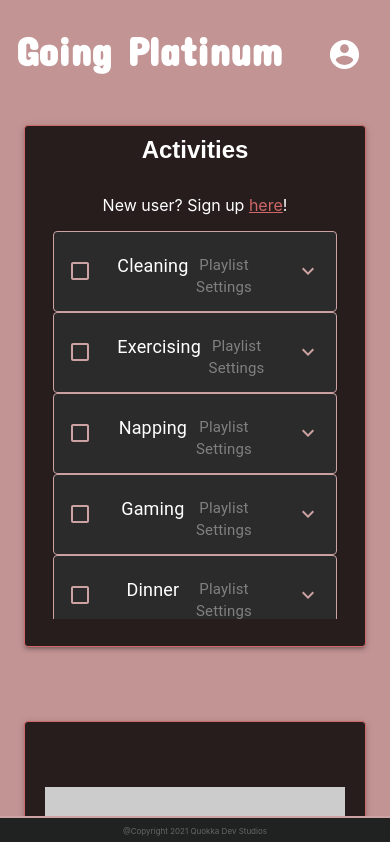
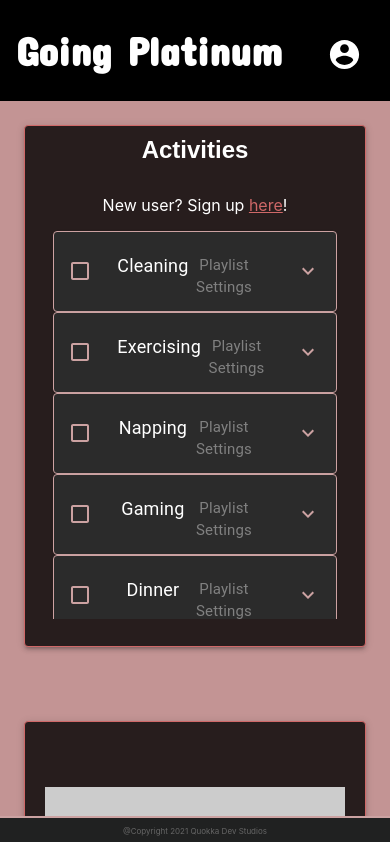
Before and after one commit to DevDan13/going-platinum, a React (Create React App) app in the folder client/: page /profile in a window 390 px wide. Shown: the top 842 px of the page. Built offline with nearby package versions, Linux system fonts and the light colour scheme; a web font is replaced by a local one.

Commit message:
Header has a background color in mobile view now.

```diff
--- a/client/src/components/Header/index.js
+++ b/client/src/components/Header/index.js
@@ -15,6 +15,9 @@ import "./style.css";
 const useStyles = makeStyles((theme) => ({
   appBar: {
     background: "transparent",
+    [theme.breakpoints.down('sm')]: {
+      backgroundColor: 'black',
+    }
   },
   title: {
     flexGrow: 1,
```
